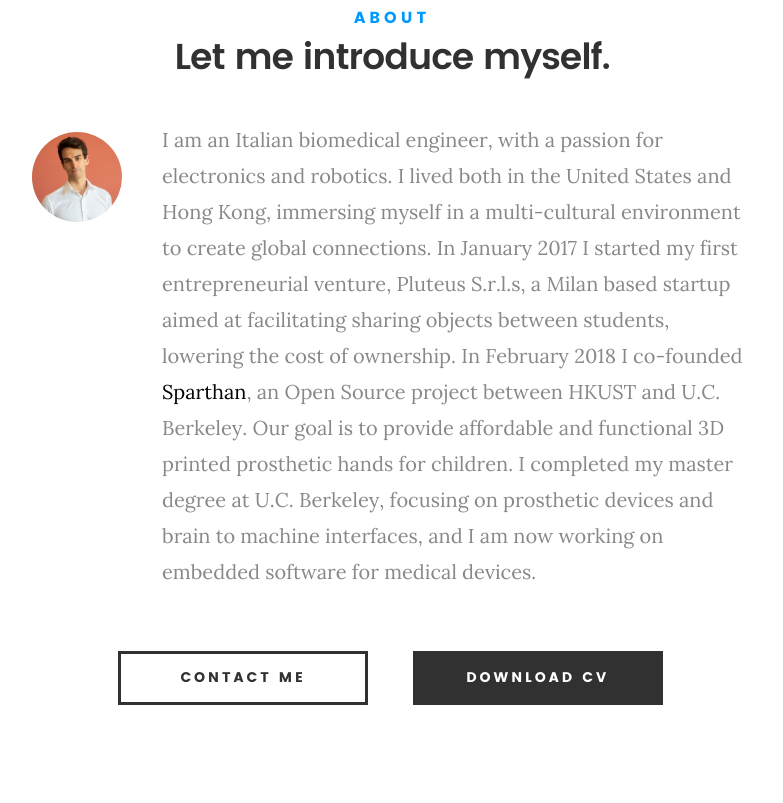
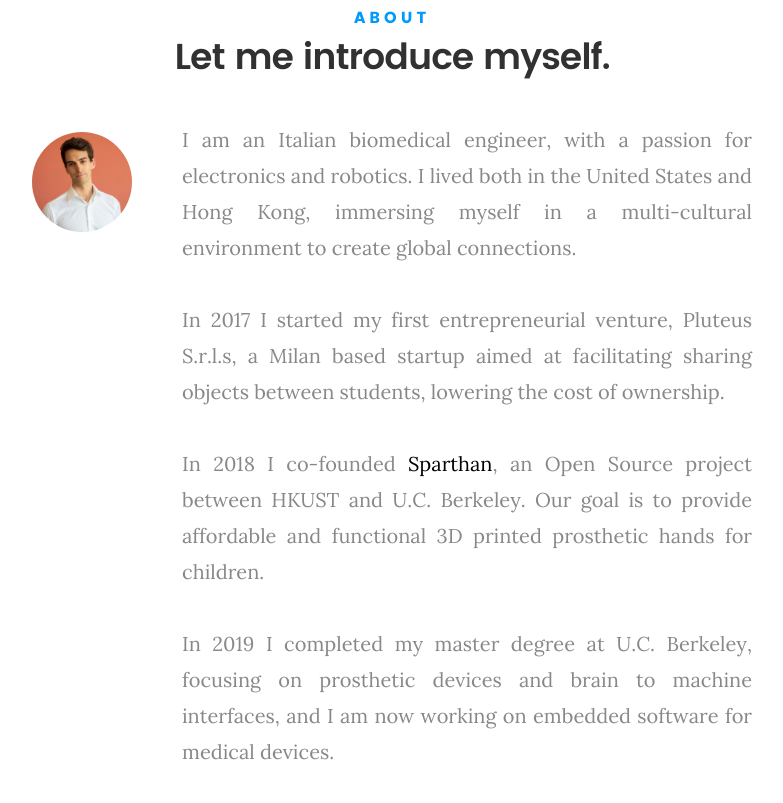
Before and after one commit to hexdae/hexdae.github.io, a plain HTML site: page index.html in a window 1280 px wide. Shown: the part 917-1720 px from the top of the page, without its empty margins (248-1031 px from the left). Drawn offline with Linux system fonts and the light colour scheme; files whose address does not match are found by name.

Commit message:
[INDEX] fixed timelines

```diff
--- a/css/main.css
+++ b/css/main.css
@@ -1511,15 +1511,15 @@ header .logo a {
 	margin-left: -30px;
 }
 .intro-info img {
-	height: 9rem;
-	width: 9rem;
+	height: 10rem;
+	width: 10rem;
 	border-radius: 50%;
 	margin: .9rem 0 0 0;
 	float: left;
 }
 .intro-info .lead {
-	text-align: left;
-	padding-left: 13rem;
+	text-align: justify;
+	padding-left: 15rem;
 }
 
 .about-content {
--- a/index.html
+++ b/index.html
@@ -121,8 +121,13 @@
    				<img src="images/profile-pic.png" alt="Profile Picture">
 
    				<p class="lead">
-                  I am an Italian biomedical engineer, with a passion for electronics and robotics. I lived both in the United States and Hong Kong, immersing myself in a multi-cultural environment to create global connections. In January 2017 I started my first entrepreneurial venture, Pluteus S.r.l.s, a Milan based startup aimed at facilitating sharing objects between students, lowering the cost of ownership. In February 2018 I co-founded <a href="https://project-sparthan.github.io" target="_blank">Sparthan</a>, an Open Source project between HKUST and U.C. Berkeley. Our goal is to provide affordable and functional 3D printed prosthetic hands for children. I completed my master degree at U.C. Berkeley, focusing on prosthetic devices and brain to machine interfaces, and I am now
-                  working on embedded software for medical devices.
+                  I am an Italian biomedical engineer, with a passion for electronics and robotics. I lived both in the United States and Hong Kong, immersing myself in a multi-cultural environment to create global connections. <br><br>
+
+                  In 2017 I started my first entrepreneurial venture, Pluteus S.r.l.s, a Milan based startup aimed at facilitating sharing objects between students, lowering the cost of ownership. <br><br>
+
+                  In 2018 I co-founded <a href="https://project-sparthan.github.io" target="_blank">Sparthan</a>, an Open Source project between HKUST and U.C. Berkeley. Our goal is to provide affordable and functional 3D printed prosthetic hands for children.<br><br>
+
+                  In 2019 I completed my master degree at U.C. Berkeley, focusing on prosthetic devices and brain to machine interfaces, and I am now working on embedded software for medical devices.
                </p>
    			</div>
 
@@ -197,7 +202,7 @@
 	   				</div>
 
 	   				<div class="timeline-header">
-	   					<h3>Embedded software/electronics engineer</h3>
+	   					<h3>Hardware engineer</h3>
 	   					<p>Feb 2018 - July 2019</p>
 	   				</div> <!-- /timeline-header -->
 
@@ -265,7 +270,7 @@
 
                   <div class="timeline-header">
                      <h3>M.Eng. Bioengineering</h3>
-                     <p>Prospective Student</p>
+                     <p>Aug. 2018, May 2019</p>
                   </div>
 
                   <div class="timeline-content">
```
